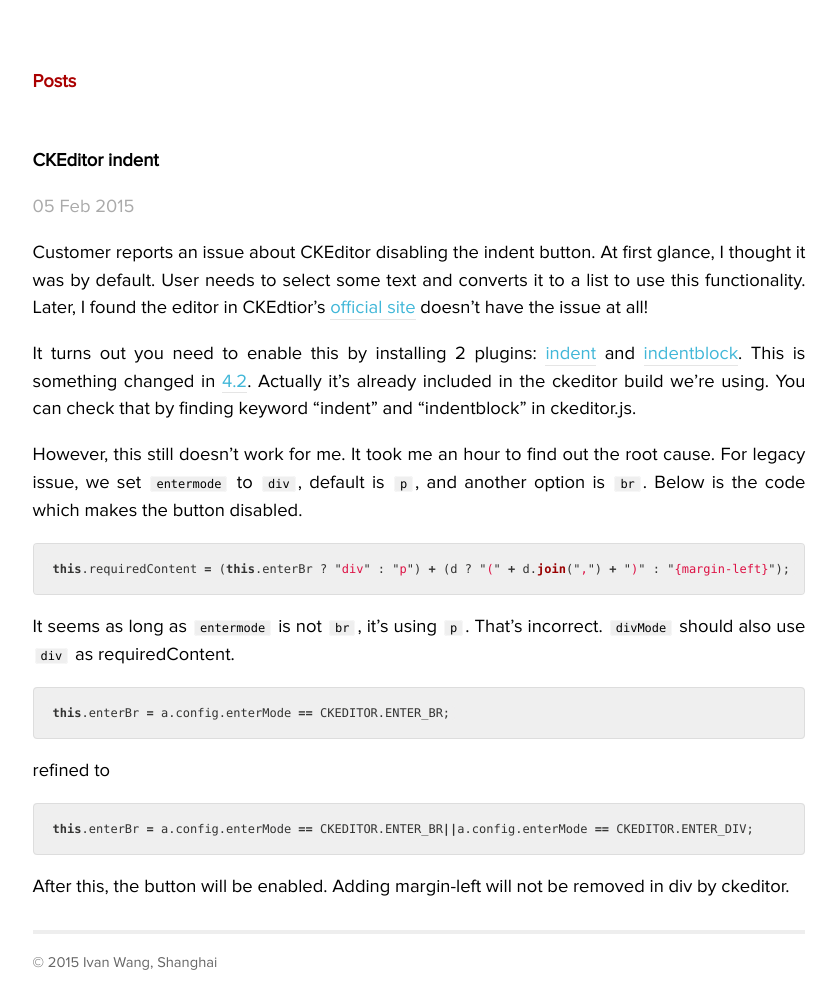
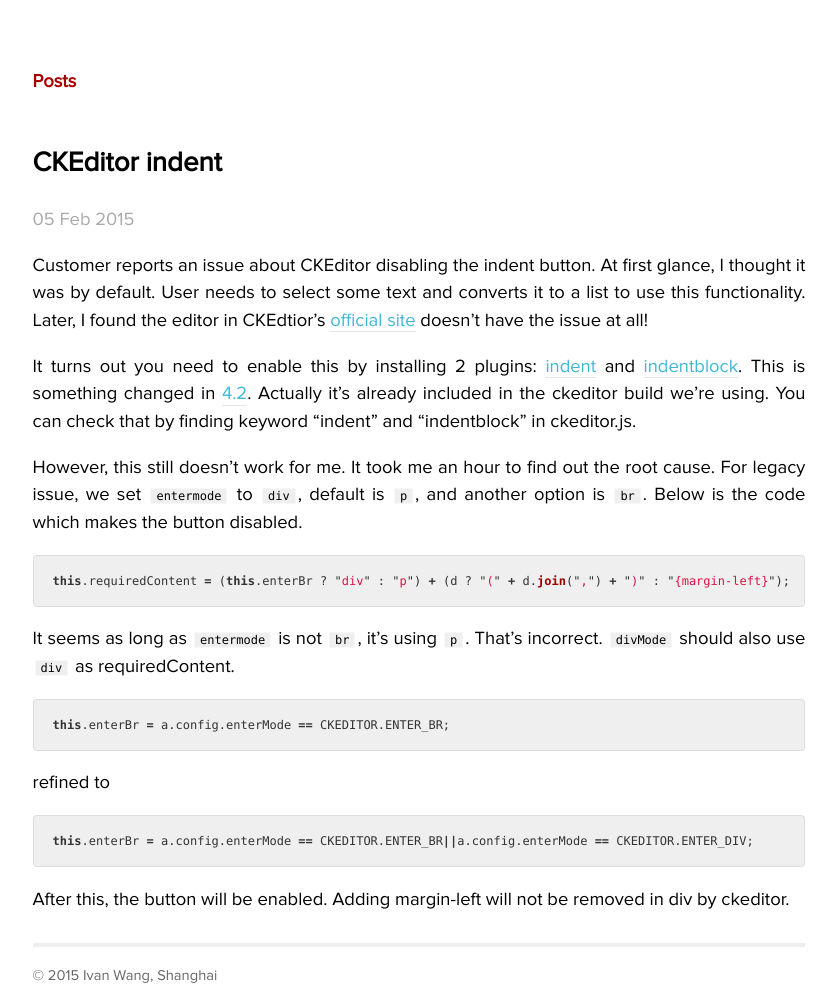
Before and after one commit to iwang/iwang.github.io, a Jekyll site: the page built from _posts/2015-02-05-ckeditor-indent.markdown, in a window 1280 px wide. Shown: the whole page, without its empty margins (221-1058 px from the left). Built offline with Jekyll 4.4.1, drawn with Linux system fonts in a browser that asks for light colours; Markdown is read by kramdown in place of the engine named in the settings; comment, search, counter and statistics services are not loaded.

Commit message:
edit css, increase page title

```diff
--- a/_layouts/post.html
+++ b/_layouts/post.html
@@ -1,7 +1,7 @@
 ---
 layout: default
 ---
-<h2>{{ page.title }}</h2>
+<h1 class="page-title">{{ page.title }}</h1>
 <p class="meta">{{ page.date | date_to_string }}</p>
 
 <div class="post">
--- a/css/main.css
+++ b/css/main.css
@@ -201,6 +201,10 @@
   border-left: 4px solid #ddd;
 }
 
+.page-title {
+    font-size: 1.5em;
+}
+
 .highlight {
   background-color: #efefef;
   font-family: Monaco,"Courier New","DejaVu Sans Mono","Bitstream Vera Sans Mono",monospace;
```
